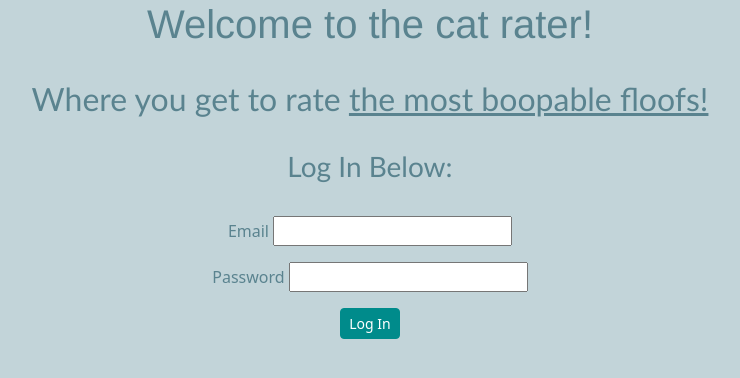
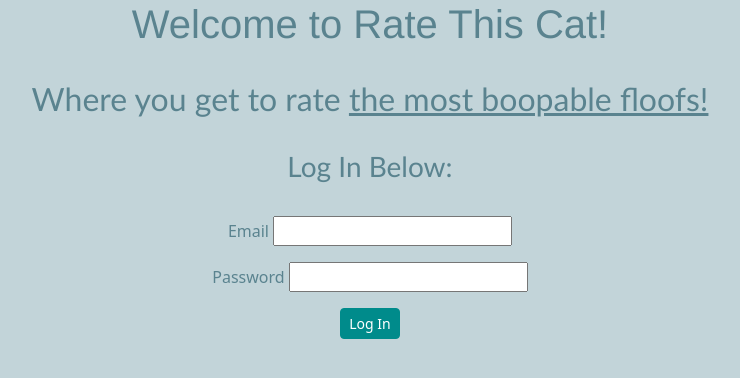
Before and after one commit to carinaogbat/Cat_Rater, a Flask app: page /login in a window 1280 px wide. Shown: the part 40-418 px from the top of the page, without its empty margins (270-1010 px from the left). Run offline with Flask 2, Linux system fonts and the light colour scheme.

Commit message:
fixed login event listener

```diff
--- a/server.py
+++ b/server.py
@@ -76,7 +76,7 @@ def login():
     else:
         session["username"] = user.username
 
-        return redirect("/myprofile", 302, jsonify({'status':'ok'}))
+        return (jsonify({'status':'ok'}))
 
 @app.route("/logout")
 def display_logout():
--- a/templates/login.html
+++ b/templates/login.html
@@ -2,7 +2,7 @@
 {% block title %}Cat Ratings Home{% endblock %}
 
 {% block body %}
-  <h1>Welcome to the cat rater!</h1>
+  <h1>Welcome to Rate This Cat!</h1>
   <br>
   <h2>Where you get to rate <u>the most boopable floofs!</u></h2>
   <br>
```
